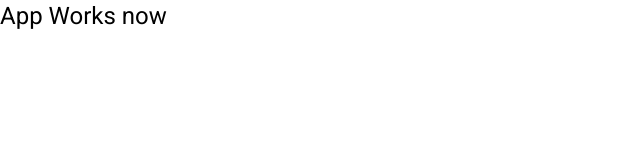
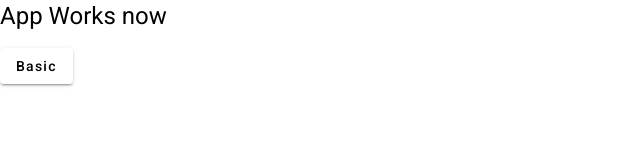
Before and after one commit to alexander1914/helpdesk-front, an Angular app in the folder helpdesk-app/: page / in a window 1280 px wide. Shown: the top 160 px of the page, without its empty margins (0-640 px from the left). Built offline with nearby package versions, Linux system fonts and the light colour scheme.

Commit message:
I was undestarding about standalone concepts vs module

```diff
--- a/helpdesk-app/src/app/app.component.html
+++ b/helpdesk-app/src/app/app.component.html
@@ -1 +1,2 @@
 <h1>App Works now</h1>
+<button mat-raised-button>Basic</button>
--- a/helpdesk-app/src/app/app.component.ts
+++ b/helpdesk-app/src/app/app.component.ts
@@ -1,9 +1,11 @@
 import { Component } from '@angular/core';
-import { RouterOutlet } from '@angular/router';
+
+import { MatButtonModule } from '@angular/material/button';
 
 @Component({
   selector: 'app-root',
   standalone: true,
+  imports: [MatButtonModule],
   templateUrl: 'app.component.html'
 })
 export class AppComponent {
```
Also changed, not shown: helpdesk-app/src/app/app.module.ts (deleted, +0 -12 lines), 1 other file (tests, documents, lock files or other folders).
